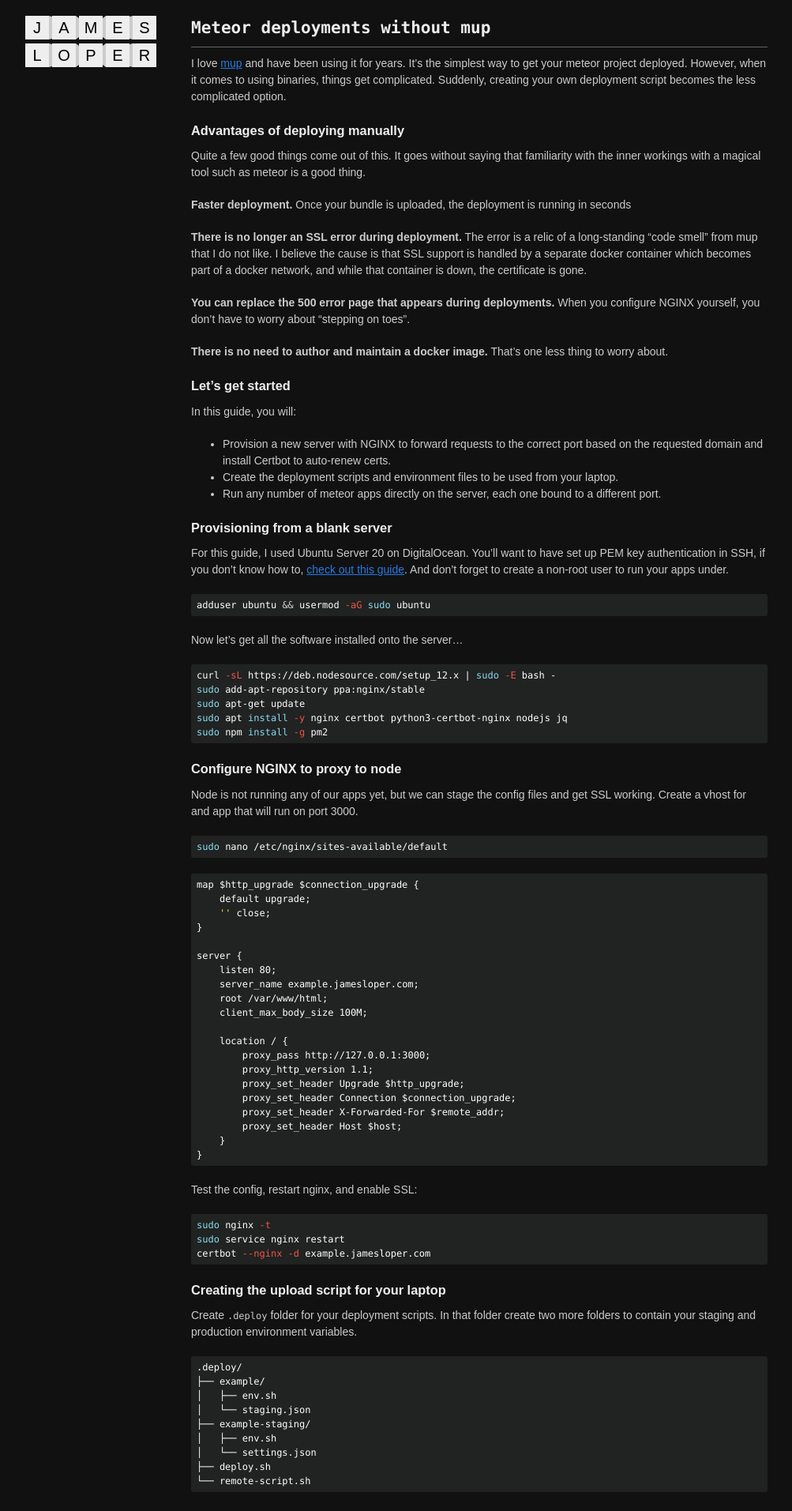
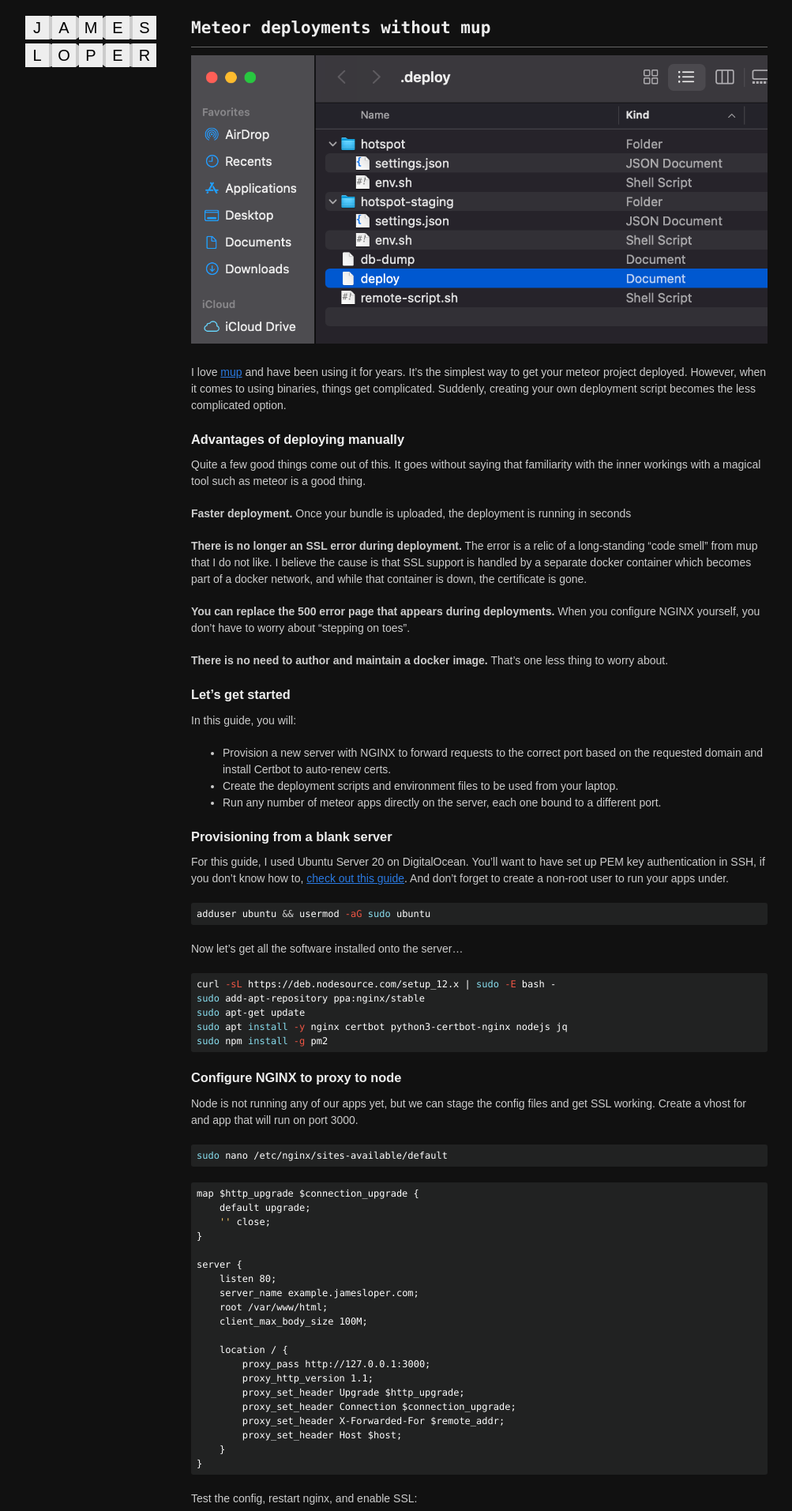
Before and after one commit to jamesloper/blog, a Jekyll site: the page built from _posts/2020-12-03-meteor-deployments-without-mup.md, in a window 1280 px wide. Shown: the top 1913 px of the page at 79% size, without its empty margins (138-1141 px from the left). Built offline with Jekyll 4.4.1, drawn with Linux system fonts in a browser that asks for light colours.

Commit message:
meteor article banner image

```diff
--- a/_posts/2020-12-03-meteor-deployments-without-mup.md
+++ b/_posts/2020-12-03-meteor-deployments-without-mup.md
@@ -3,6 +3,8 @@
 title: "Meteor deployments without mup"
 categories: meteor, ubuntu, javascript
 ---
+
+<img src="/assets/meteor-deployment.png" alt="Meteor deployment without Mup" class="banner"/>
 
 I love [mup](http://meteor-up.com/) and have been using it for years. It's the simplest way to get your meteor project
 deployed. However, when it comes to using binaries, things get complicated. Suddenly, creating your own deployment script becomes the less complicated option.
```
Also changed, not shown: assets/meteor-deployment.png (added).
